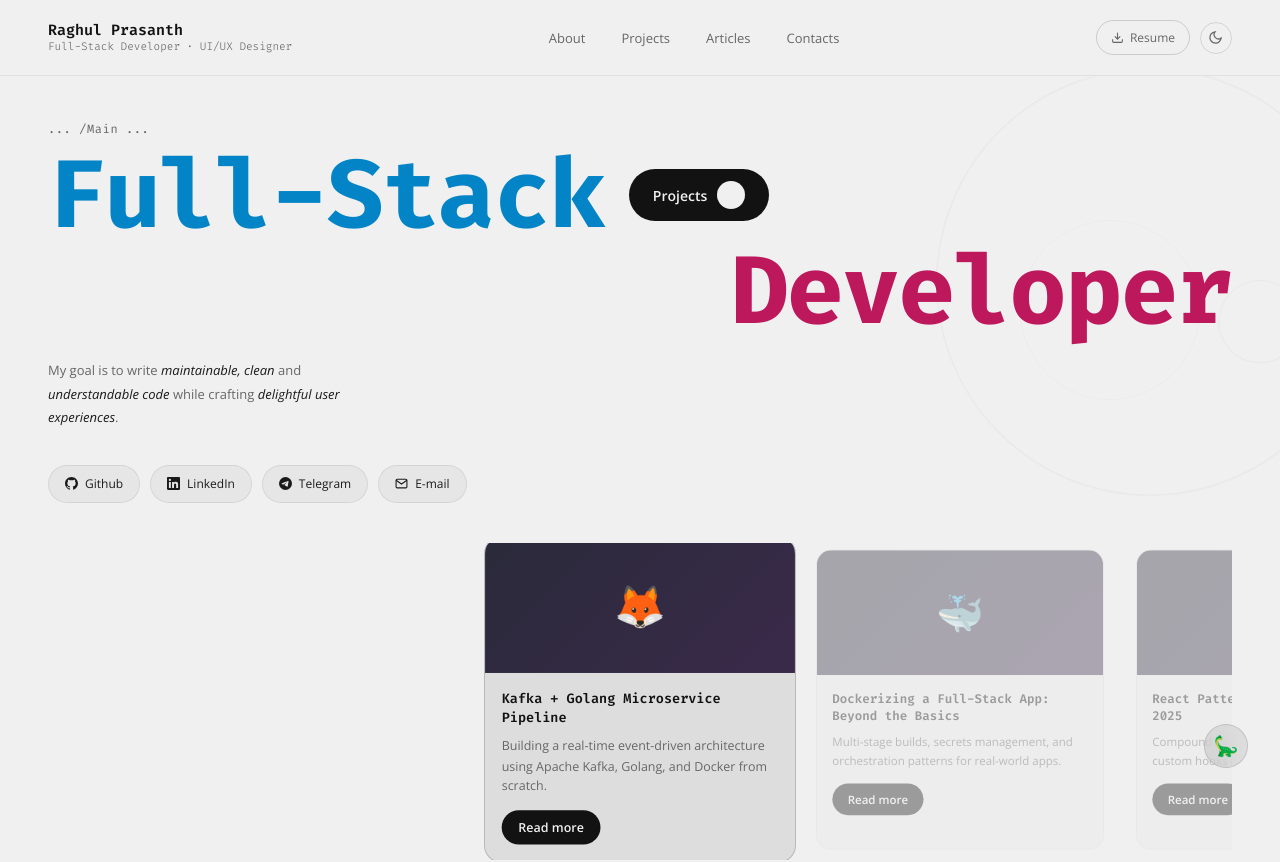
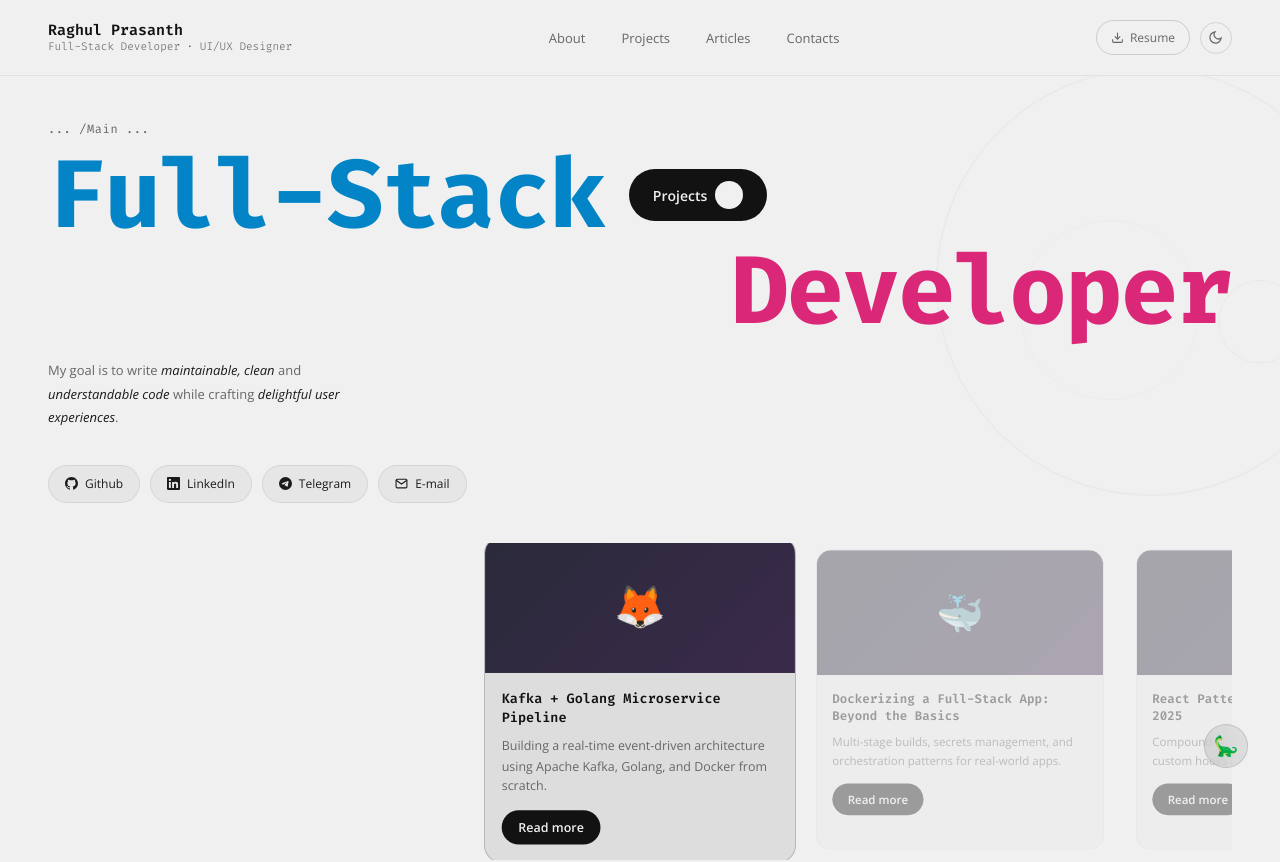
Before and after one commit to Raghul-18/Portfolio, a React (Vite) app: page / in a window 1280 px wide. Shown: the top 862 px of the page. Built offline with nearby package versions, Linux system fonts and the light colour scheme.

Commit message:
Update App.jsx

```diff
--- a/src/App.jsx
+++ b/src/App.jsx
@@ -7,6 +7,29 @@
 
 /* ─── DATA ─── */
 const ROLES = ["Full-Stack Developer", "UI/UX Designer"];
+
+/* ─── HERO TITLE COLOR PAIRS ─── */
+const COLOR_COMBOS = [
+  ["#ffffff", "#a78bfa"],
+  ["#f97316", "#ffffff"],
+  ["#22d3ee", "#f472b6"],
+  ["#ffffff", "#34d399"],
+  ["#fbbf24", "#ffffff"],
+  ["#e879f9", "#67e8f9"],
+  ["#ffffff", "#fb7185"],
+  ["#86efac", "#fde047"],
+];
+
+function AnimWord({ text, color, delay = 0, align = "left" }) {
+  const [ref, visible] = useFadeIn();
+  return (
+    <span ref={ref} style={{ display: "block", color, transition: "color 0.7s cubic-bezier(0.22,1,0.36,1)", textAlign: align, lineHeight: 1 }}>
+      {text.split("").map((ch, i) => (
+        <span key={i} style={{ display: "inline-block", opacity: visible ? 1 : 0, transform: visible ? "none" : "translateY(32px) rotate(6deg)", transition: `opacity 0.55s cubic-bezier(0.22,1,0.36,1) ${delay + i * 38}ms, transform 0.55s cubic-bezier(0.22,1,0.36,1) ${delay + i * 38}ms`, whiteSpace: ch === " " ? "pre" : "normal" }}>{ch === " " ? "\u00a0" : ch}</span>
+      ))}
+    </span>
+  );
+}
 
 const WORK = [
   {
@@ -75,7 +98,6 @@
       "Designed efficient message routing with concurrency-safe operations supporting multiple parallel users.",
     ],
     visual: "chat",
-    visual: "kana", rev: true,
   },
   {
     id: 5, tags: ["Python", "RAG", "LangChain", "Vector DB", "FastAPI"],
@@ -1130,72 +1152,82 @@
 }
 
 /* ─── HERO COLOR PAIRS ─── */
-// [word1Color, word2Color] for dark mode; [word1Light, word2Light] for light mode
-const HERO_COLOR_PAIRS = [
-  { dark: ["#ffffff", "#a78bfa"], light: ["#121212", "#7c3aed"] }, // White / Violet
-  { dark: ["#f9a8d4", "#ffffff"], light: ["#be185d", "#121212"] }, // Pink / White
-  { dark: ["#7dd3fc", "#fb923c"], light: ["#0284c7", "#ea580c"] }, // Sky / Orange
-  { dark: ["#86efac", "#ffffff"], light: ["#16a34a", "#121212"] }, // Green / White
-  { dark: ["#ffffff", "#f9a8d4"], light: ["#121212", "#be185d"] }, // White / Pink
-  { dark: ["#fb923c", "#7dd3fc"], light: ["#ea580c", "#0284c7"] }, // Orange / Sky
-  { dark: ["#a78bfa", "#86efac"], light: ["#7c3aed", "#16a34a"] }, // Violet / Green
-  { dark: ["#fde047", "#ffffff"], light: ["#ca8a04", "#121212"] }, // Yellow / White
+const HERO_COLOR_PAIRS_DARK = [
+  ["#ffffff", "#a78bfa"],
+  ["#f472b6", "#ffffff"],
+  ["#38bdf8", "#fb923c"],
+  ["#4ade80", "#ffffff"],
+  ["#ffffff", "#f472b6"],
+  ["#fb923c", "#38bdf8"],
+  ["#a78bfa", "#4ade80"],
+  ["#ffffff", "#facc15"],
 ];
-
-/* ─── HERO TITLE (independent per-word colour cycles) ─── */
+const HERO_COLOR_PAIRS_LIGHT = [
+  ["#121212", "#7c3aed"],
+  ["#db2777", "#121212"],
+  ["#0284c7", "#ea580c"],
+  ["#16a34a", "#121212"],
+  ["#121212", "#db2777"],
+  ["#ea580c", "#0284c7"],
+  ["#7c3aed", "#16a34a"],
+  ["#121212", "#ca8a04"],
+];
+
 function HeroTitle({ dark, roleIdx, roleVisible }) {
-  const [c1, setC1] = useState(0); // word-1 colour index
-  const [c2, setC2] = useState(3); // word-2 colour index (start offset)
+  const pairs = dark ? HERO_COLOR_PAIRS_DARK : HERO_COLOR_PAIRS_LIGHT;
+  const [w1pair, setW1pair] = useState(0);
+  const [w2pair, setW2pair] = useState(3);
+  const [w1vis,  setW1vis]  = useState(true);
+  const [w2vis,  setW2vis]  = useState(true);
 
   useEffect(() => {
-    const t1 = setInterval(() => setC1(i => (i + 1) % HERO_COLOR_PAIRS.length), 2400);
-    return () => clearInterval(t1);
-  }, []);
+    const t = setInterval(() => {
+      setW1vis(false);
+      setTimeout(() => { setW1pair(i => (i + 1) % pairs.length); setW1vis(true); }, 350);
+    }, 2400);
+    return () => clearInterval(t);
+  }, [pairs.length]);
 
   useEffect(() => {
-    // Stagger word-2 by 1.2 s, different cadence
     let t2;
     const delay = setTimeout(() => {
-      t2 = setInterval(() => setC2(i => (i + 1) % HERO_COLOR_PAIRS.length), 3100);
+      t2 = setInterval(() => {
+        setW2vis(false);
+        setTimeout(() => { setW2pair(i => (i + 1) % pairs.length); setW2vis(true); }, 350);
+      }, 3100);
     }, 1200);
     return () => { clearTimeout(delay); clearInterval(t2); };
-  }, []);
-
-  const pair1 = HERO_COLOR_PAIRS[c1];
-  const pair2 = HERO_COLOR_PAIRS[c2];
-  const col1  = dark ? pair1.dark[0] : pair1.light[0];
-  const col2  = dark ? pair2.dark[1] : pair2.light[1];
-
-  const words = ROLES[roleIdx].split(" ");
-  const word1 = words[0];
-  const word2 = words.slice(1).join(" ");
-
-  const titleStyle = {
+  }, [pairs.length]);
+
+  const word1 = ROLES[roleIdx].split(" ")[0];
+  const word2 = ROLES[roleIdx].split(" ").slice(1).join(" ");
+  const color1 = pairs[w1pair][0];
+  const color2 = pairs[w2pair][1];
+
+  const baseStyle = {
     fontFamily: "'Fira Code',monospace",
     fontSize: "clamp(52px,8vw,96px)",
     fontWeight: 700,
     lineHeight: 1,
     letterSpacing: "-0.02em",
-    transition: "color 0.55s cubic-bezier(0.22,1,0.36,1), opacity 0.4s cubic-bezier(0.22,1,0.36,1), transform 0.4s cubic-bezier(0.22,1,0.36,1)",
-    opacity: roleVisible ? 1 : 0,
-    transform: roleVisible ? "none" : "translateY(8px)",
   };
 
   return (
     <>
-      {/* Word 1 row */}
-      <div style={{ display: "flex", alignItems: "center", gap: 24, flexWrap: "wrap", opacity: 0, animation: "fadeSlideUp 0.7s cubic-bezier(0.22,1,0.36,1) 0.2s forwards", position: "relative" }}>
-        <span className="hero-title-size" style={{ ...titleStyle, color: col1 }}>{word1}</span>
-        <button onClick={() => document.getElementById("projects")?.scrollIntoView({ behavior: "smooth" })}
-          style={{ display: "flex", alignItems: "center", gap: 10, background: "var(--white)", color: "var(--bg)", border: "none", borderRadius: 50, padding: "12px 24px", fontFamily: "'Open Sans',sans-serif", fontSize: 14, fontWeight: 600, cursor: "pointer", whiteSpace: "nowrap", transition: "transform 0.2s, box-shadow 0.2s", backgroundImage: "linear-gradient(120deg, transparent 0%, transparent 40%, rgba(255,255,255,0.18) 50%, transparent 60%, transparent 100%)", backgroundSize: "200% auto", animation: "shimmer 3s linear infinite" }}
+      <div style={{ display: "flex", alignItems: "center", gap: 24, flexWrap: "wrap", opacity: 0, animation: "fadeSlideUp 0.7s cubic-bezier(0.22,1,0.36,1) 0.2s forwards" }}>
+        <div className="hero-title-size" style={{ ...baseStyle, color: color1, opacity: (roleVisible && w1vis) ? 1 : 0, transform: (roleVisible && w1vis) ? "none" : "translateY(10px)", transition: "opacity 0.38s cubic-bezier(0.22,1,0.36,1), transform 0.38s cubic-bezier(0.22,1,0.36,1), color 0.55s cubic-bezier(0.22,1,0.36,1)", willChange: "color, opacity, transform" }}>
+          {word1}
+        </div>
+        <button
+          onClick={() => document.getElementById("projects")?.scrollIntoView({ behavior: "smooth" })}
+          style={{ display: "flex", alignItems: "center", gap: 8, background: "var(--white)", color: "var(--bg)", border: "none", borderRadius: 50, padding: "12px 24px", fontFamily: "'Open Sans',sans-serif", fontSize: 14, fontWeight: 600, cursor: "pointer", whiteSpace: "nowrap", transition: "transform 0.2s, box-shadow 0.2s", backgroundImage: "linear-gradient(120deg, transparent 0%, transparent 40%, rgba(255,255,255,0.18) 50%, transparent 60%, transparent 100%)", backgroundSize: "200% auto", animation: "shimmer 3s linear infinite" }}
           onMouseEnter={e => { e.currentTarget.style.transform = "scale(1.05)"; e.currentTarget.style.boxShadow = "0 8px 24px rgba(0,0,0,0.2)"; }}
           onMouseLeave={e => { e.currentTarget.style.transform = "scale(1)"; e.currentTarget.style.boxShadow = "none"; }}>
           Projects <span style={{ width: 28, height: 28, background: "var(--bg)", borderRadius: "50%", display: "flex", alignItems: "center", justifyContent: "center" }}>→</span>
         </button>
       </div>
-      {/* Word 2 row */}
-      <div style={{ opacity: 0, animation: "fadeSlideUp 0.7s cubic-bezier(0.22,1,0.36,1) 0.3s both", position: "relative" }}>
-        <span className="hero-title-size" style={{ ...titleStyle, display: "block", textAlign: "right", color: col2 }}>{word2}</span>
+      <div className="hero-title-size" style={{ ...baseStyle, color: color2, textAlign: "right", opacity: (roleVisible && w2vis) ? 1 : 0, transform: (roleVisible && w2vis) ? "none" : "translateY(10px)", transition: "opacity 0.38s cubic-bezier(0.22,1,0.36,1), transform 0.38s cubic-bezier(0.22,1,0.36,1), color 0.55s cubic-bezier(0.22,1,0.36,1)", willChange: "color, opacity, transform", animation: "fadeSlideUp 0.7s cubic-bezier(0.22,1,0.36,1) 0.3s both" }}>
+        {word2}
       </div>
     </>
   );
```
